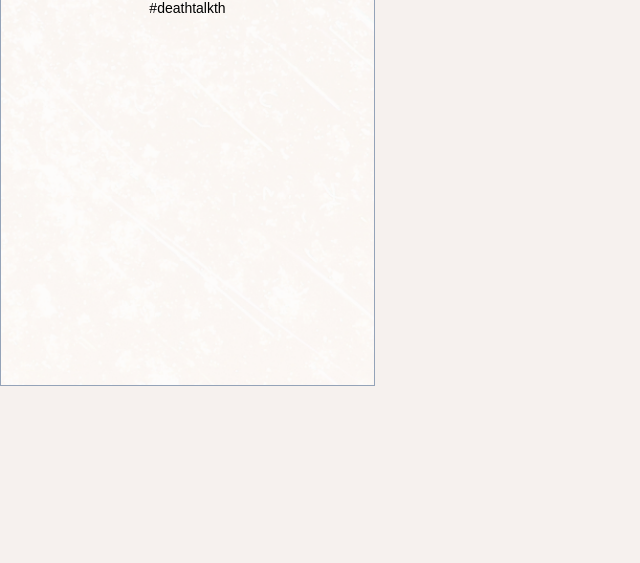
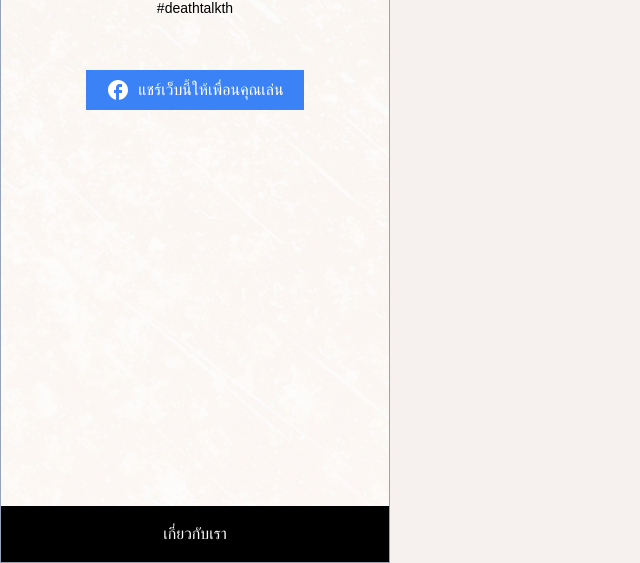
Before and after one commit to Tantatorn-dev/deathtalk-photobooth, a SvelteKit app: page /result in a window 1280 px wide. Shown: the part 281-844 px from the top of the page, without its empty margins (0-640 px from the left). Before the commit the page ends 800 px from the top, so only its background shows below. Built offline with nearby package versions, Linux system fonts and the light colour scheme; a web font is replaced by a local one.

Commit message:
feat: add share to facebook button

```diff
--- /dev/null
+++ b/src/components/result/FacebookShareButton.svelte
@@ -0,0 +1,4 @@
+<button class="flex flex-row pt-2 pb-2 pl-5 pr-5 text-white bg-blue-500 gap-x-2">
+	<img src="/misc/facebook.svg" class="w-6 h-6" alt="facebook" />
+	<span>แชร์เว็บนี้ให้เพื่อนคุณเล่น</span>
+</button>
--- a/src/routes/+layout.svelte
+++ b/src/routes/+layout.svelte
@@ -20,14 +20,14 @@
 <style lang="postcss">
 	:global(body) {
 		@apply bg-[url('/bg.png')] bg-cover bg-center;
-		@apply h-[100vh] w-[100vw] overflow-hidden;
+		@apply h-[100vh] w-[100vw] overflow-auto;
 		font-family: 'IBM Plex Sans Thai Looped', sans-serif;
 	}
 
 	@media (min-width: 768px) {
 		:global(body) {
 			@apply bg-[url('/bg.png')] bg-cover bg-center;
-			@apply w-[375px] h-[667px] border border-slate-400;
+			@apply w-[390px] h-[844px] border border-slate-400 overflow-auto;
 		}
 	}
 
--- a/src/routes/result/+page.svelte
+++ b/src/routes/result/+page.svelte
@@ -1,14 +1,23 @@
 <script>
 	import SplashText from '../../components/common/SplashText.svelte';
+	import FacebookShareButton from '../../components/result/FacebookShareButton.svelte';
 	import FrameSelector from '../../components/result/FrameSelector.svelte';
 </script>
 
+<div class="relative w-full h-full">
 	<div class="flex flex-col gap-3 pt-10">
-	<SplashText className="pt-4 pb-4 pl-8 pr-8 text-center text-xl">ผลลัพธ์และของที่ระลึก</SplashText>
+		<SplashText className="pt-4 pb-4 pl-8 pr-8 text-center text-xl"
+			>ผลลัพธ์และของที่ระลึก</SplashText
+		>
 		<p class="mt-1 font-bold text-center">คุณมีการรู้เท่าทันความตายได้ระดับ 3</p>
 		<p class="pl-6 pr-6 text-xs text-center">
 			คุณถือว่ามีความรู้ด้านการรู้เท่าทันความตายในระดับ ค่อนข้างน้อย
 		</p>
 		<FrameSelector />
-	<p class="text-sm text-center">ร่วมแบ่งปันเรื่องราวของคุณผ่าน <br> #deathtalkth</p>
+		<p class="text-sm text-center">ร่วมแบ่งปันเรื่องราวของคุณผ่าน <br /> #deathtalkth</p>
+		<div class="flex justify-center mt-10">
+			<FacebookShareButton />
 		</div>
+	</div>
+	<button class="absolute bottom-0 w-full pt-4 pb-4 text-white bg-black">เกี่ยวกับเรา</button>
+</div>
```
Also changed, not shown: static/misc/facebook.svg (added). Lines whose indentation alone changed are shown as unchanged.
